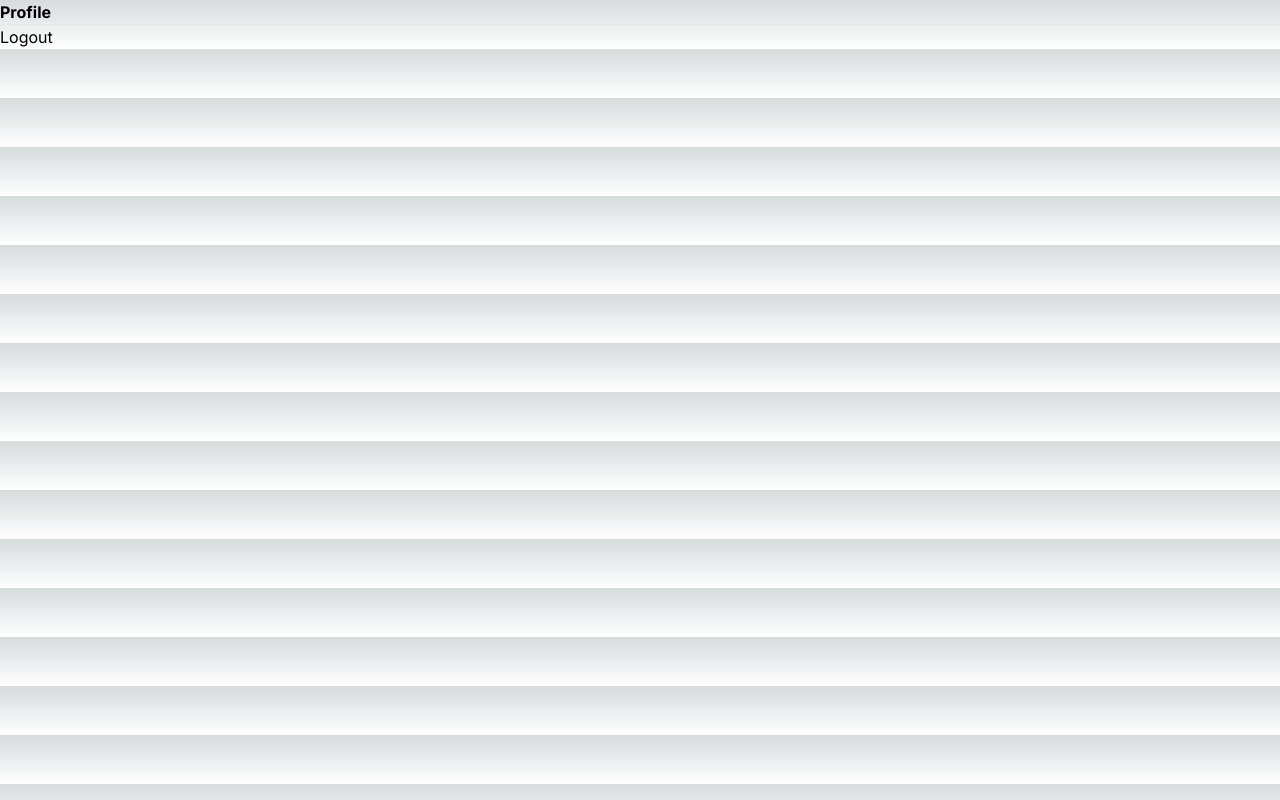
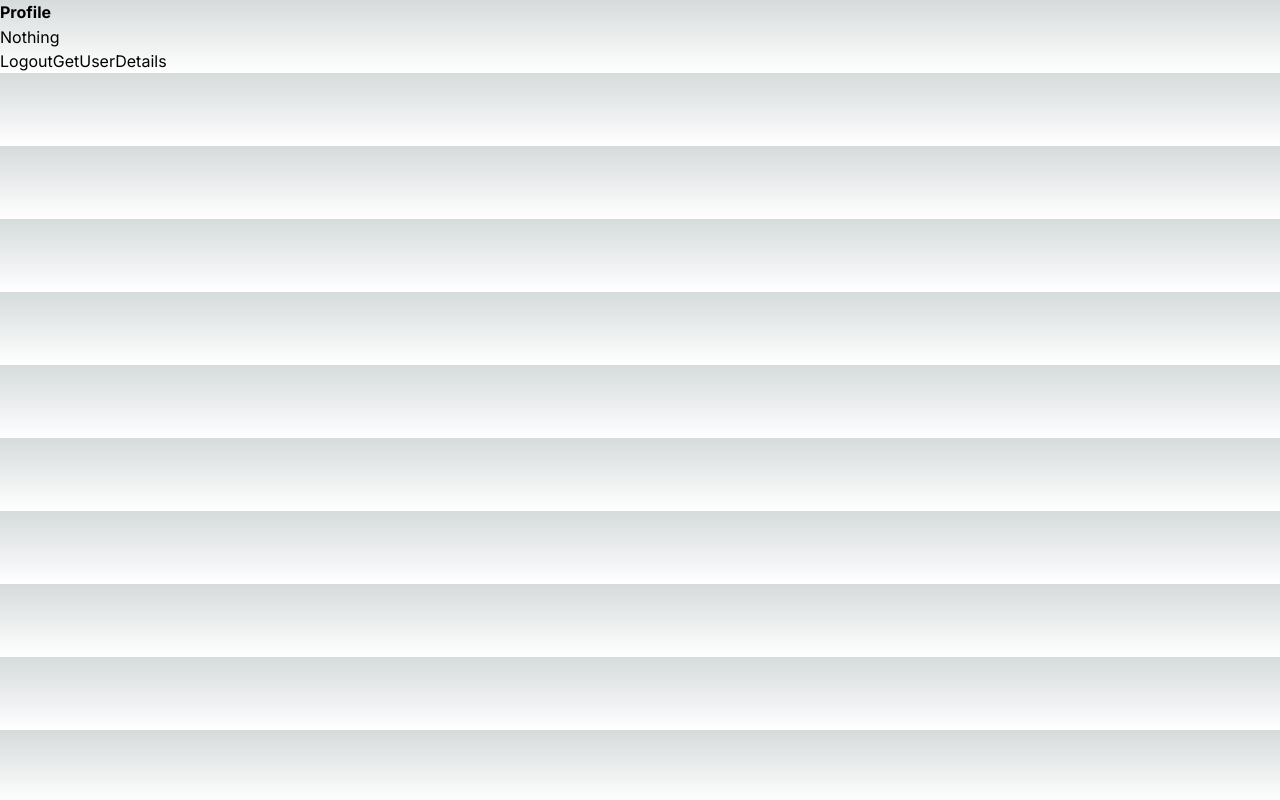
Before and after one commit to nepalankit/next, a Next.js app: page /profile in a window 1280 px wide. Built offline with nearby package versions, Linux system fonts and the light colour scheme.

Commit message:
user details

```diff
--- /dev/null
+++ b/src/Helpers/getDataFromToken.ts
@@ -0,0 +1,16 @@
+import { NextRequest } from "next/server";
+import jwt  from "jsonwebtoken";
+
+export const getDataFromToken=(request:NextRequest) =>{
+
+    try{
+        const token=request.cookies.get("token")?.value || ' '
+        const decodedToken:any= jwt.verify(token,process.env.TOKEN_SECRET! )
+        return decodedToken.id
+    }
+    catch(error:any)
+{
+    throw new Error(error.message)
+}
+
+}
--- /dev/null
+++ b/src/app/api/users/me/route.ts
@@ -0,0 +1,23 @@
+import { getDataFromToken } from "@/Helpers/getDataFromToken";
+import { NextRequest,NextResponse } from "next/server";
+import User from "@/Models/userModel";
+import { connectdb } from "@/dbconfig/dbconfig";
+
+connectdb()
+
+export async function GET(request:NextRequest)
+{
+    try{
+        const userId= await  getDataFromToken(request)
+       const user= await User.findOne({_id:userId}).select("-password")
+       console.log(user)
+       return NextResponse.json({
+        message:' User found successfully',
+        user
+       })
+    }
+    catch(error:any){
+        return NextResponse.json({error:error.messgae},
+            {status:400})
+    }
+}
--- a/src/app/profile/page.tsx
+++ b/src/app/profile/page.tsx
@@ -2,12 +2,17 @@
 "use client"
 import axios from 'axios'
 import Link from 'next/link'
+import React from 'react'
 import { toast } from 'react-hot-toast'
 import { useRouter } from 'next/navigation'
 
 export default function profile(){
 
-const router=useRouter()
+
+    const router=useRouter()
+    const [data,setData]=React.useState('nothing')
+
+
 const logout =async()=>{
 try{
     await axios.get('/api/users/logout')
@@ -20,17 +25,42 @@ catch(error:any)
     toast.error(error.message)
 }
 }
+const getUserDetails = async () => {
+    try {
+        const res = await axios.get('/api/users/me');
+
+            // setData(res.data.user._id);
+            setData(res.data.user.username);
+
+
+    } catch (error:any) {
+        console.log(error.message);
+        toast.error(error.message);
+    }
+};
+
     return(
         <div className="p-2 border border-gray-300 rounded-lg mb-4 focus:outline-none focus:border-gray-600 flex flex-col items-center justify-center min-h-screen py-2">
 
         <strong><h1>Profile</h1> </strong>
         <hr />
+        <h1 className='p-3 py-2 rounded bg-green-500'> {data==='nothing' ? 'Nothing ':<Link href={`/profile/${data}`}>
+            {data}
+        </Link>}</h1>
+
         <button
         onClick={logout}
         type="button"
-        className="btn btn-primary">
+        className="btn btn-primary py-2 p-3 rounded bg-blue-500">
 
             Logout
+        </button>
+        <button
+        onClick={getUserDetails}
+        type="button"
+        className="btn btn-primary btn btn-primary  p-3 rounded bg-red-500">
+
+            GetUserDetails
         </button>
         </div>
     )
```
